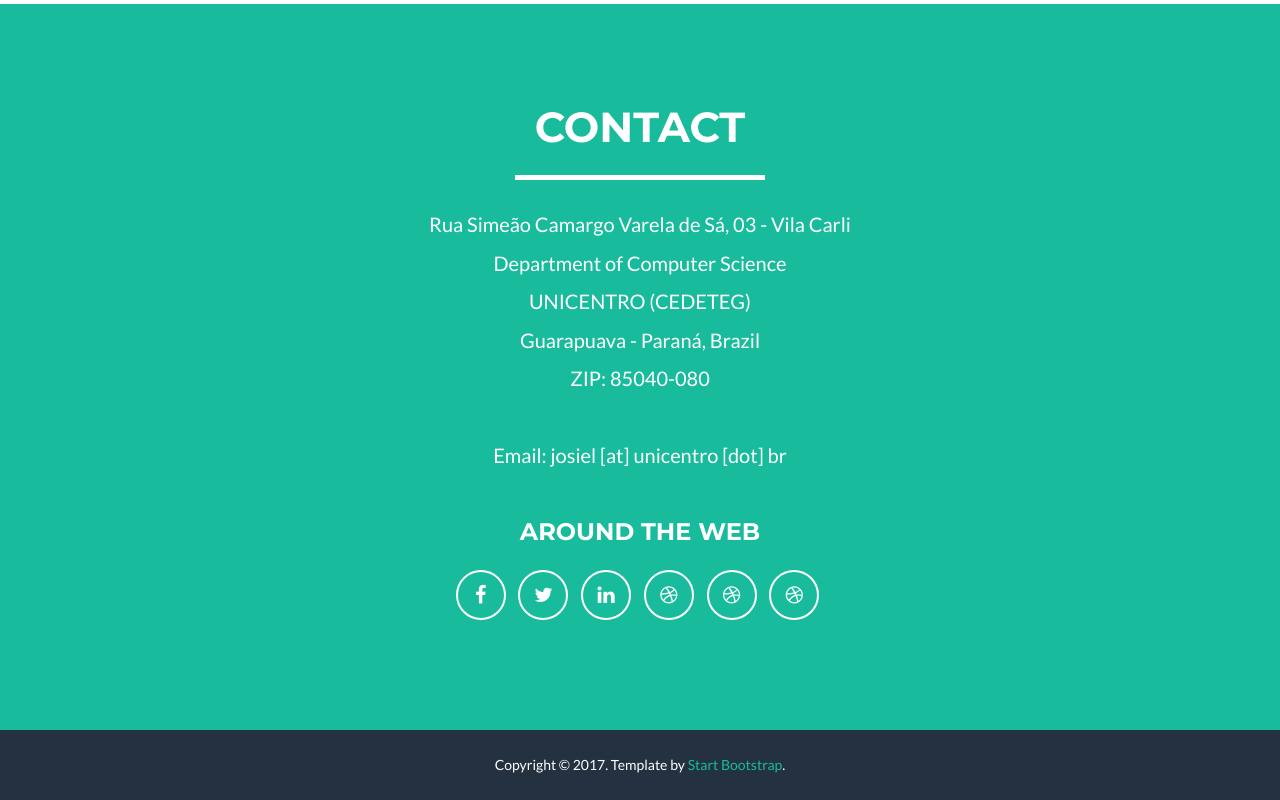
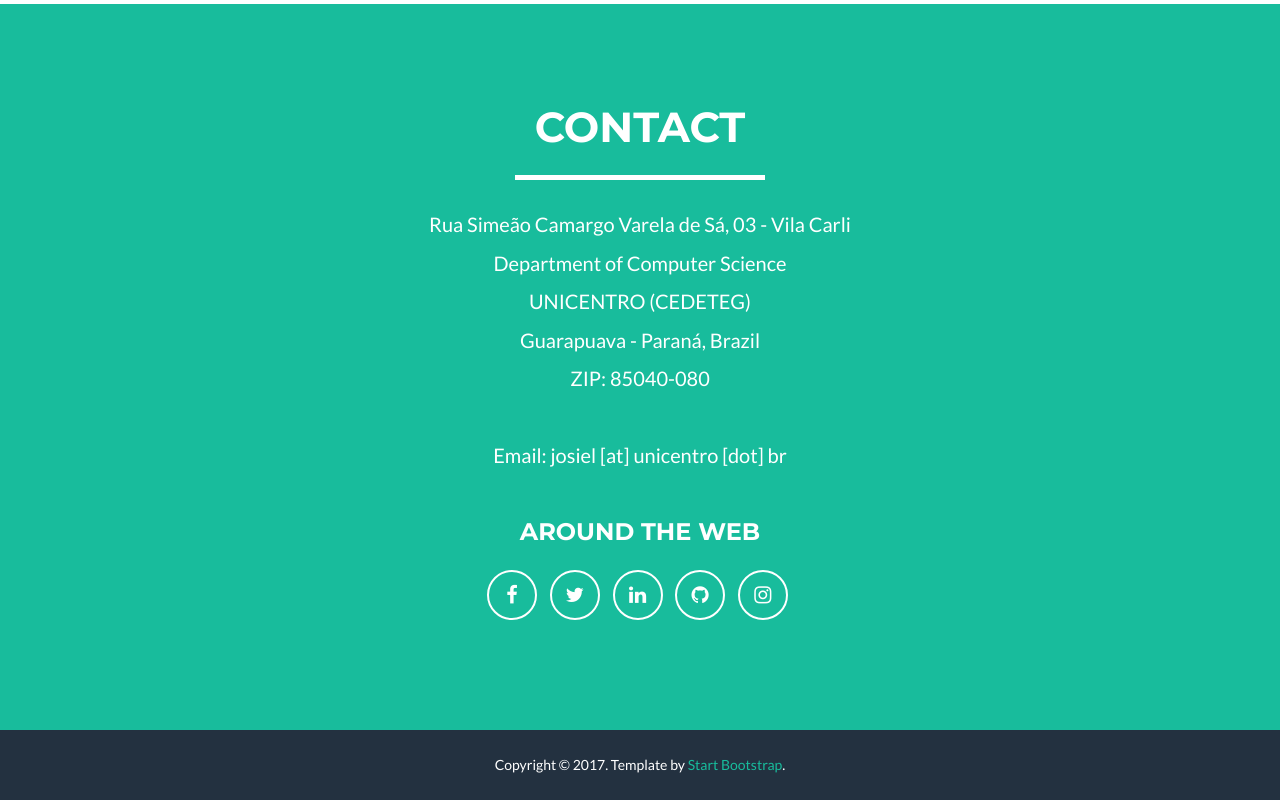
Before and after one commit to josielkuk/josielkuk.github.io, a website: page index.html in a window 1280 px wide. Shown: the part 3124-3924 px from the top of the page. Drawn offline with nearby package versions, Linux system fonts and the light colour scheme.

Commit message:
Update around-the-web

```diff
--- a/index.html
+++ b/index.html
@@ -244,13 +244,10 @@
                         <a href="https://www.linkedin.com/in/josiel-kuk-3b29188/" target="_blank" class="btn-social btn-outline"><i class="fa fa-fw fa-linkedin"></i></a>
                     </li>
                     <li>
-                        <a href="http://github.com/josielkuk" target="_blank" class="btn-social btn-outline"><i class="fa fa-fw fa-dribbble"></i></a>
+                        <a href="http://github.com/josielkuk" target="_blank" class="btn-social btn-outline"><i class="fa fa-fw fa-github"></i></a>
                     </li>
                     <li>
-                        <a href="https://www.researchgate.net/profile/Josiel_Kuk" target="_blank" class="btn-social btn-outline"><i class="fa fa-fw fa-dribbble"></i></a>
-                    </li>
-                    <li>
-                        <a href="https://www.instagram.com/josielkuk/" target="_blank" class="btn-social btn-outline"><i class="fa fa-fw fa-dribbble"></i></a>
+                        <a href="https://www.instagram.com/josielkuk/" target="_blank" class="btn-social btn-outline"><i class="fa fa-fw fa-instagram"></i></a>
                     </li>
                 </ul>
             </div>
```
